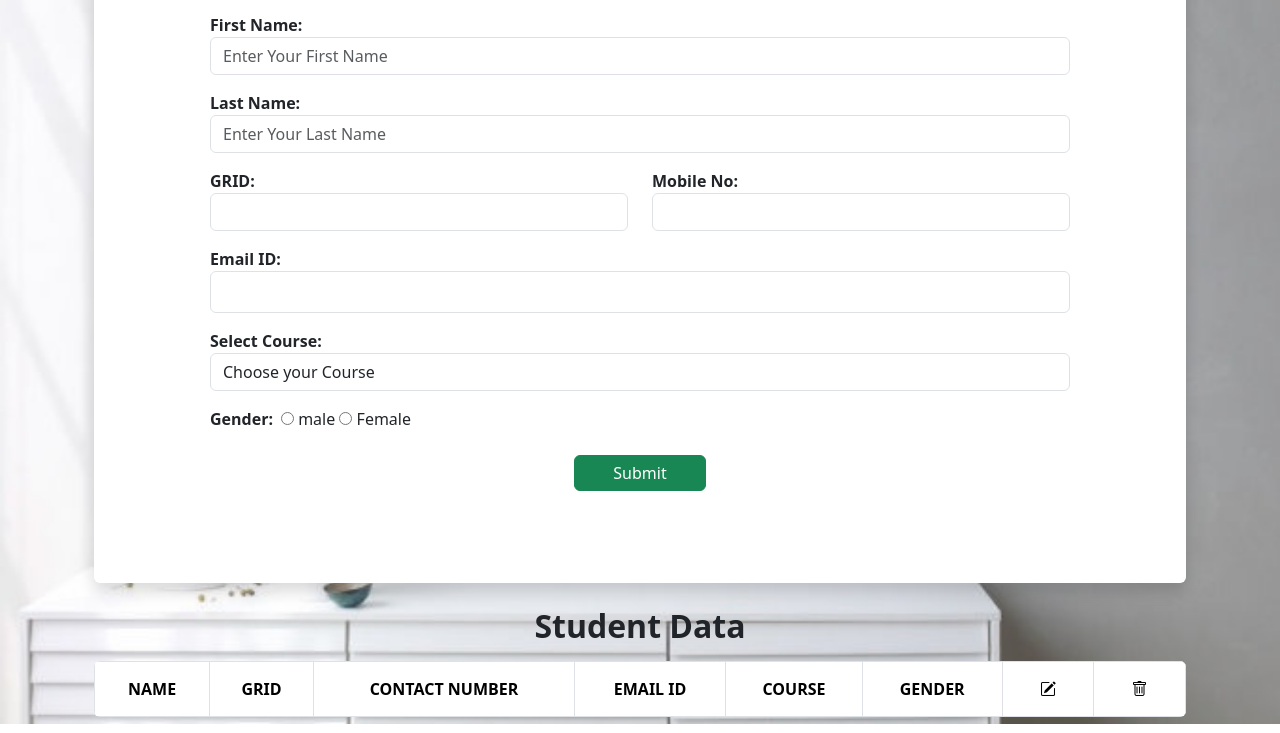
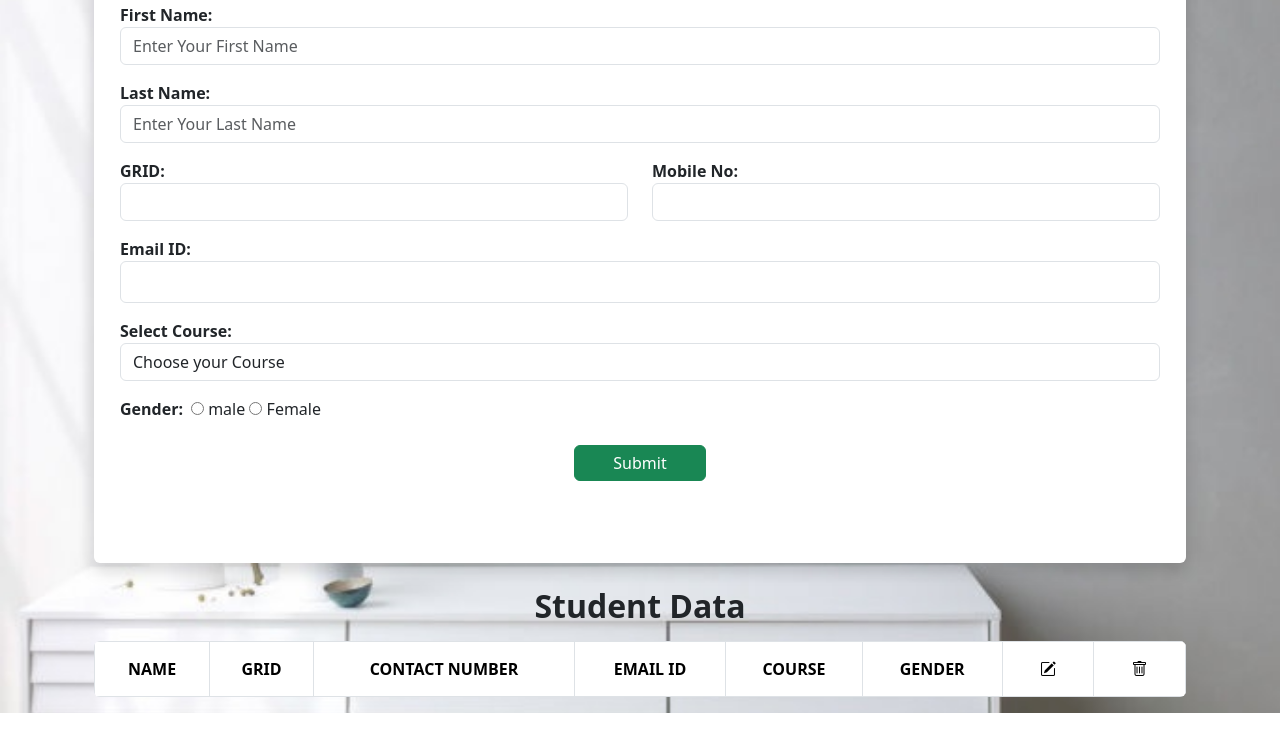
Before and after one commit to Khushbupatel05/pr-7-Student-Management, a plain HTML site: page index.html in a window 1280 px wide. Shown: the part 159-892 px from the top of the page. Drawn offline with nearby package versions, Linux system fonts and the light colour scheme; some packages are replaced by stand-ins of ours; a script that the page names is missing.

Commit message:
commit for small change

```diff
--- a/assets/css/style.css
+++ b/assets/css/style.css
@@ -10,7 +10,7 @@
     background-color: white;
     backdrop-filter: blur(10px);
     border-radius: 15px;
-    padding: 20px 100px !important;
+    padding: 10px 10px !important;
     box-shadow: 0px 4px 10px rgba(0, 0, 0, 0.1);
     transition: all 0.3s linear;
     width: 100%;
```
